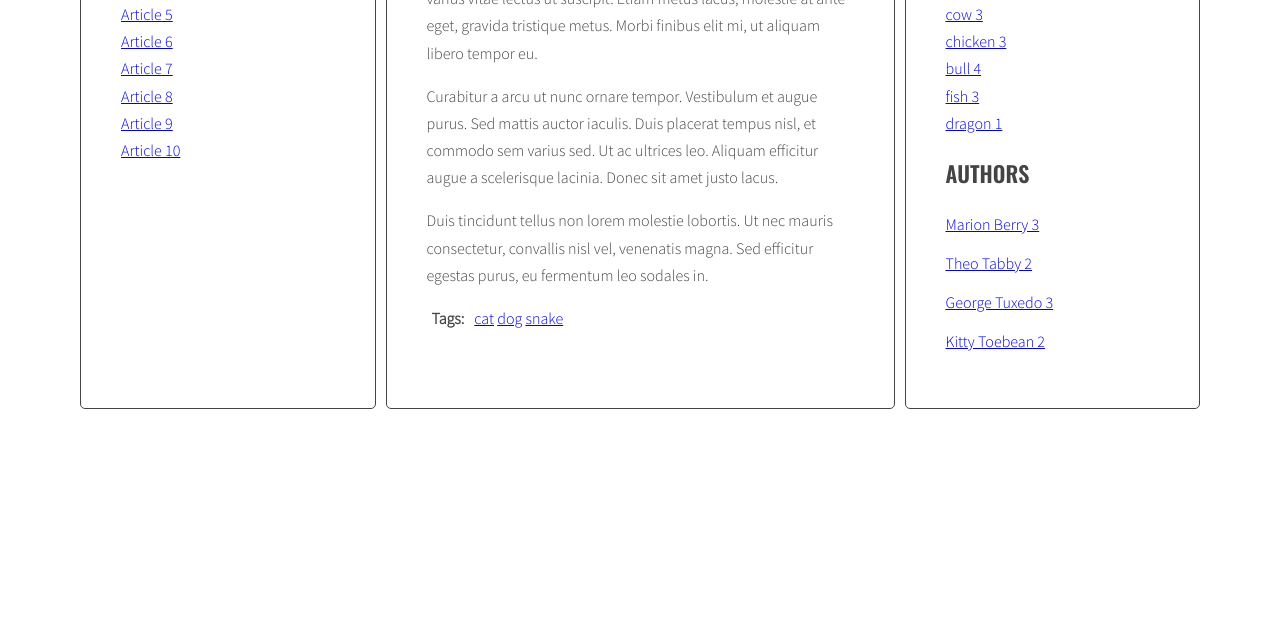
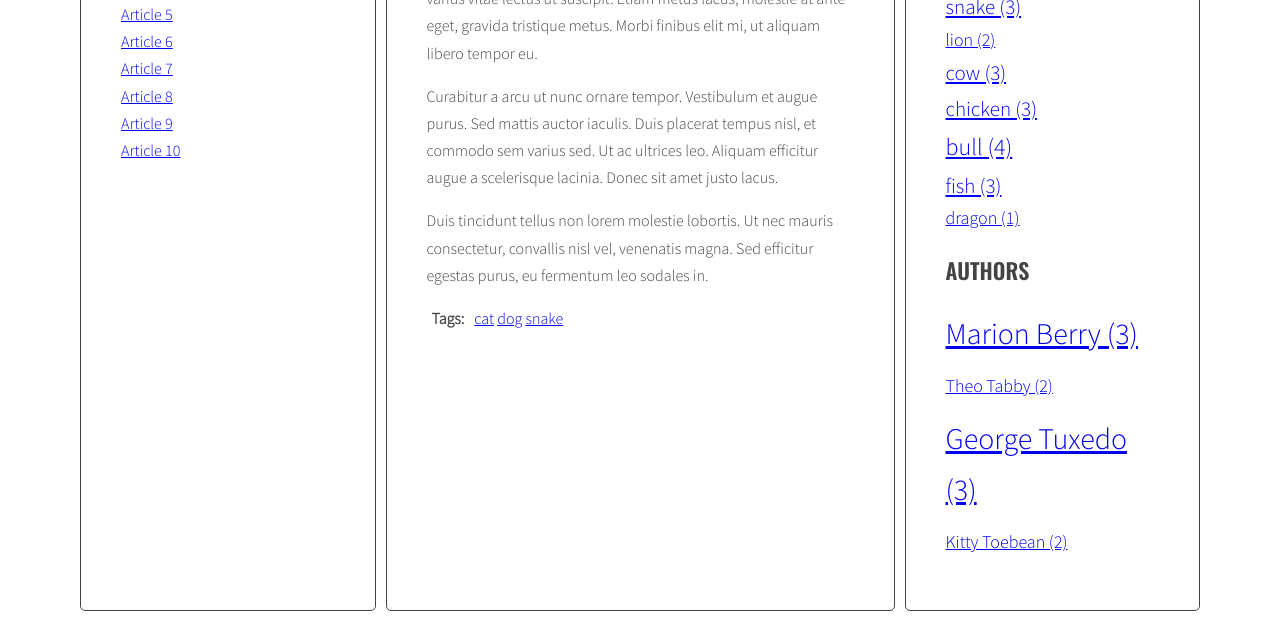
Before and after one commit to Wiktortk/javascript-blog, a website: page index.html in a window 1280 px wide. Shown: the part 466-1085 px from the top of the page. Before the commit the page ends 883 px from the top, so only its background shows below. Drawn offline with nearby package versions, Linux system fonts and the light colour scheme.

Commit message:
module 7.4 - Done

```diff
--- a/index.html
+++ b/index.html
@@ -196,14 +196,14 @@
   <script id="template-art-link" type="text/x-handlebars-template">
     <a href="#{{ id }}"><span>{{ id }}</span></a>
   </script>
-  <script className="calculateTagClass(allTags[tag] tagsParams)" id="template-tag-cloud-link" type="text/x-handlebars-template">
+  <script id="template-author-cloud-link" type="text/x-handlebars-template">
     {{#each tags}}
-    <li><a className="calculateTagClass(allTags[tag] tagsParams)" href="#tag-{{ tag }}">{{ tag }} {{ count }}</a></li>
+    <li><a class="{{ className }}" href="#tag-{{ tag }}">{{ tag }} ({{ count }})</a></li>
     {{/each}}
   </script>
-  <script id="template-second-cloud-link" type="text/x-handlebars-template">
+  <script id="template-tag-cloud-link" type="text/x-handlebars-template">
     {{#each tags}}
-    <li><a href="#tag-{{ tag }}">{{ tag }} {{ count }}</a></li>
+    <li><a class="{{ className }}" href="#tag-{{ tag }}">{{ tag }} ({{ count }})</a></li>
     {{/each}}
   </script>
   <script src="https://cdnjs.cloudflare.com/ajax/libs/handlebars.js/4.1.0/handlebars.min.js"></script>
--- a/js/script.js
+++ b/js/script.js
@@ -4,9 +4,18 @@ const templates = {
   articleLink: Handlebars.compile(document.querySelector('#template-article-link').innerHTML),
   articleTag: Handlebars.compile(document.querySelector('#template-article-tag').innerHTML),
   artLink: Handlebars.compile(document.querySelector('#template-art-link').innerHTML),
-  tagCloudLink: Handlebars.compile(document.querySelector('#template-tag-cloud-link').innerHTML),
-  secondCloudLink: Handlebars.compile(document.querySelector('#template-second-cloud-link').innerHTML),
+  authorCloudLink: Handlebars.compile(document.querySelector('#template-author-cloud-link').innerHTML),//382, html-199
+  tagCloudLink: Handlebars.compile(document.querySelector('#template-tag-cloud-link').innerHTML),//248, html-204
 }
+
+/*console.log(templates);
+const resolut = templates.articleLink({
+  id: 1,
+  title: "wartosc abc" + " efg" + " 2" + "1",
+})
+console.log(document.querySelector('#template-art-link').innerHTML);
+console.log(resolut);
+console.log(Handlebars);*/
 
 const optTitleListSelector = '.titles';
 const optArticleSelector = '.post';
@@ -22,10 +31,13 @@ const optArticleAuthorSelector = 'data-author';
 const optAuthorWrap = '.post-author a';
 const optPostAuthor = '.post-author';
 const optActiveAutor = 'a.active[href^="#"]';
-//const optTagsListSelector = '.tags.list';
+const optTitlesListSelector = '.titles a';
 const optCloudClassCount = 5;
 const optCloudClassPrefix = 'tag-size-';
 const optAuthorsListSelector = '.list.authors';
+const optDataTags = 'data-tags';
+const optTags = '.tags';
+const optAuthor = '.authors';
 
 const titleClickHandler = function(event){
   event.preventDefault();
@@ -104,7 +116,7 @@ function generateTitleLinks(customSelector = ''){
 
   titleList.innerHTML = html;
 
-  const links = document.querySelectorAll('.titles a');
+  const links = document.querySelectorAll(optTitlesListSelector);
 
   for(let link of links){
     link.addEventListener('click', titleClickHandler);
@@ -171,11 +183,11 @@ function generateTags(){
 
     /* [ DONE ] make html variable with empty string */
 
-    let html = '';
+    //let html = ''; to jest niepotrzebne
 
     /* [ DONE ] get tags from data-tags attribute */
 
-    const articleTags = article.getAttribute('data-tags');
+    const articleTags = article.getAttribute(optDataTags);
 
     /* [ DONE ] split tags into array */
 
@@ -219,7 +231,7 @@ function generateTags(){
 
   /* [NEW] find list of tags in right column */
 
-  const tagList = document.querySelector('.tags');
+  const tagList = document.querySelector(optTags);
 
   /* [NEW] create variable for all links HTML code */
 
@@ -242,15 +254,15 @@ function generateTags(){
       count: allTags[tag],
       className: calculateTagClass(allTags[tag], tagsParams)
     });
-    console.log(allTagsData)
+
     /* [NEW] END LOOP: for each tag in allTags: */
   }
 
   /*[NEW] add HTML from allTagsHTML to tagList */
 
   //tagList.innerHTML = allTagsHTML;
-  tagList.innerHTML = templates.secondCloudLink(allTagsData);
-  console.log(allTagsData);
+  tagList.innerHTML = templates.tagCloudLink(allTagsData);
+
 }
 
 generateTags();
@@ -306,7 +318,6 @@ function tagClickHandler(event){
   generateTitleLinks('[data-tags~="' + tag + '"]');
 }
 
-
 function addClickListenersToTags(){
 
   /* [ DONE ] find all links to tags */
@@ -352,14 +363,14 @@ function generateAuthors(){
     const authorTag = templates.artLink(linkHTMLData);
 
 
-    const authorWrapper = author.querySelector('.post-author');
+    const authorWrapper = author.querySelector(optPostAuthor);
     authorWrapper.innerHTML = authorTag;
   }
   for (let authorWrap in allTags) {
     authorSideBarWrapper.innerHTML+= '<li><a href="#' + authorWrap + '">' + authorWrap + '(' + allTags[authorWrap] + ')' + '</a></li>';
   }
 
-  const tagList = document.querySelector('.authors');
+  const tagList = document.querySelector(optAuthor);
 
   const tagsParams = calculateTagsParams(allTags);
 
@@ -379,8 +390,8 @@ function generateAuthors(){
   }
 
   //tagList.innerHTML = allTagsHTML;
-  tagList.innerHTML = templates.tagCloudLink(allTagsData);
-  console.log(allTagsData);
+  tagList.innerHTML = templates.authorCloudLink(allTagsData);
+
 }
 
 generateAuthors();
```
